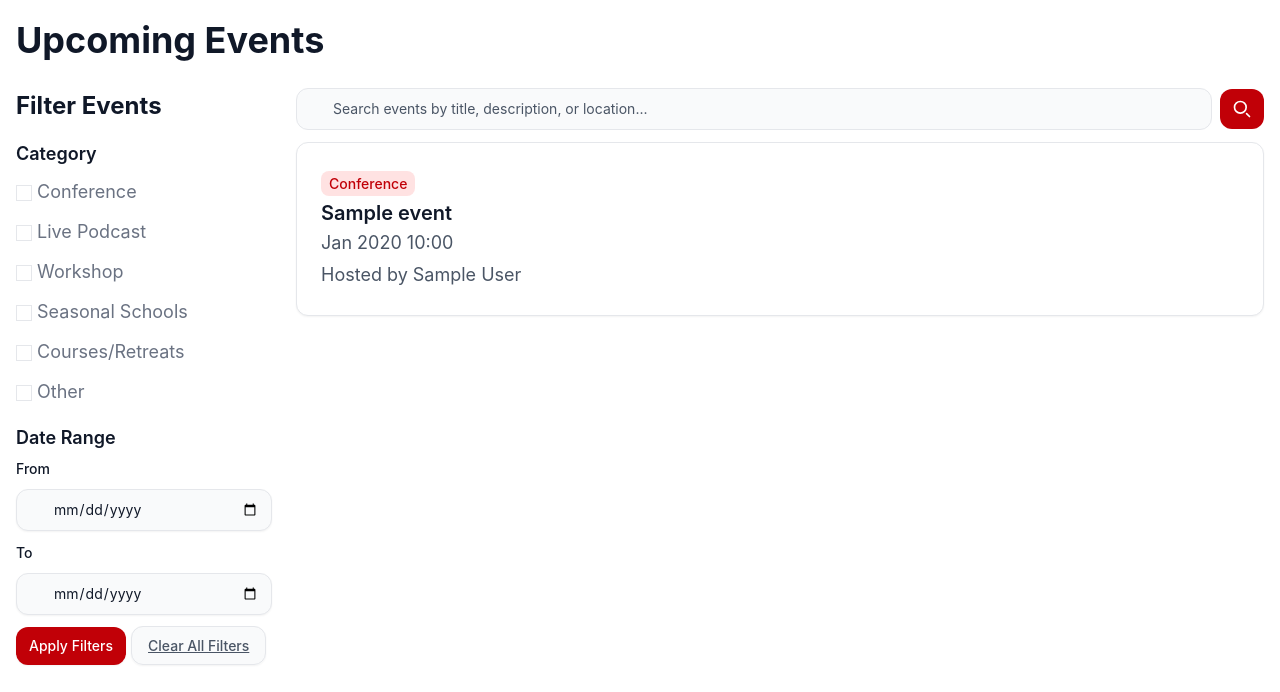
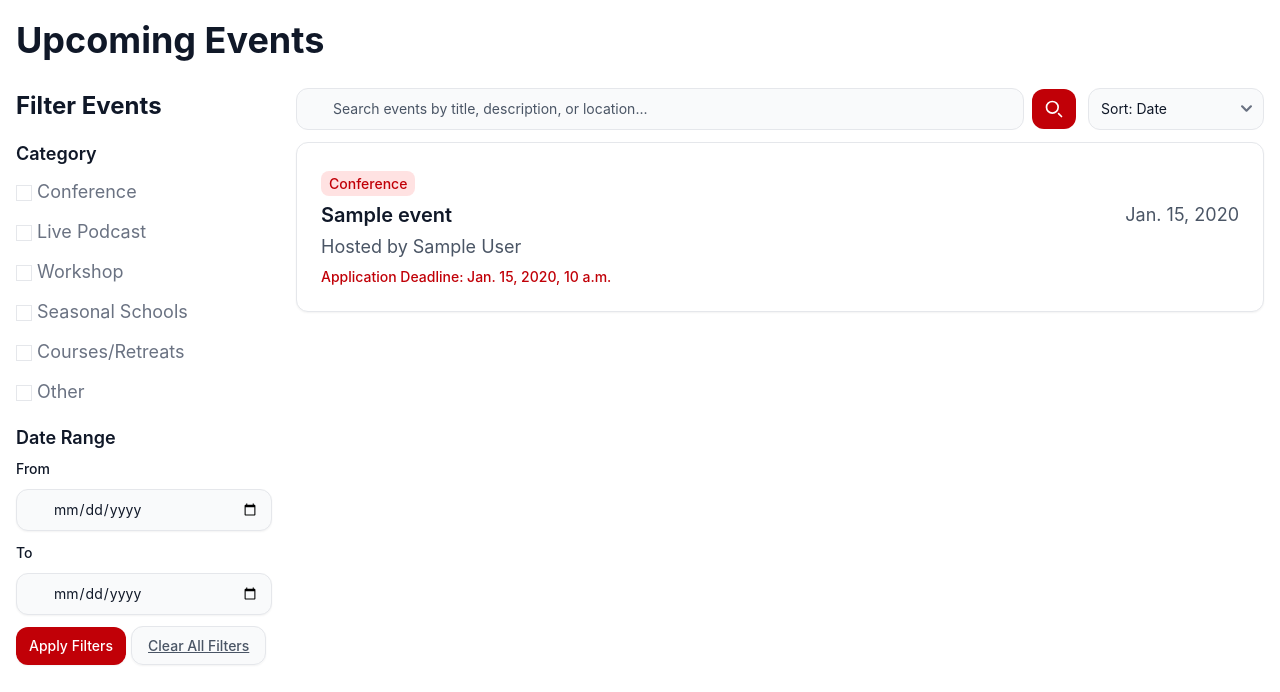
Before and after one commit to lmkmichelle/labor-hub-django, a Django app: page /events/ in a window 1280 px wide. Shown: the part 108-800 px from the top of the page. Run offline with Django 5.2, Linux system fonts and the light colour scheme; tables that the repository leaves empty hold one stand-in row (values such as "Sample post"); parts of the project's set-up code (start-up, migrations or seed data) failed here and were passed over; some libraries are stand-ins or nearby versions.

Commit message:
working events stuff

```diff
--- a/events/admin.py
+++ b/events/admin.py
@@ -4,19 +4,17 @@ from django.http import HttpResponseRedirect
 from django.urls import path, reverse
 from django.utils.html import format_html
 from django.utils import timezone
-
 from .models import Event
 
-
 class EventAdmin(admin.ModelAdmin):
-    list_display = ['title', 'date', 'location', 'category', 'host', 'status', 'account_actions']
+    list_display = ['title', 'date', 'deadline', 'location', 'category', 'host', 'status', 'account_actions']
     list_filter = ['status', 'category', 'created_at']
     search_fields = ['title', 'description', 'location', 'host__first_name', 'host__last_name']
     readonly_fields = ['account_actions', 'created_at', 'reviewed_at', 'reviewed_by']
 
     fieldsets = (
         ('Event Information', {
-            'fields': ('title', 'description', 'date', 'end_date', 'location', 'category', 'host')
+            'fields': ('title', 'description', 'date', 'end_date','deadline', 'location', 'category', 'host')
         }),
         ('Review Status', {
             'fields': ('status', 'account_actions', 'created_at', 'reviewed_at', 'reviewed_by')
--- a/events/models.py
+++ b/events/models.py
@@ -23,6 +23,7 @@ class Event(models.Model):
     description = models.TextField()
     date = models.DateTimeField()
     end_date = models.DateTimeField(null=True, blank=True)
+    deadline = models.DateTimeField(null=True, blank=True, help_text='Application deadline for this event')
     location = models.CharField(max_length=255)
     category = models.CharField(max_length=20, choices=CATEGORY_CHOICES, default='other')
     host = models.ForeignKey(
--- a/events/views.py
+++ b/events/views.py
@@ -45,7 +45,13 @@ class EventsListView(ListView):
         if end_date:
             queryset = queryset.filter(date__lte=end_date)
 
-        return queryset.order_by('date')
+        sort = self.request.GET.get('sort', '')
+        if sort == 'deadline':
+            queryset = queryset.filter(deadline__isnull=False).order_by('deadline')
+        else:
+            queryset = queryset.order_by('date')
+
+        return queryset
 
     def get_context_data(self, **kwargs):
         context = super().get_context_data(**kwargs)
@@ -54,6 +60,7 @@ class EventsListView(ListView):
         context['start_date'] = self.request.GET.get('start_date', '')
         context['end_date'] = self.request.GET.get('end_date', '')
         context['category_choices'] = Event.CATEGORY_CHOICES
+        context['sort'] = self.request.GET.get('sort', '')
         return context
 
 class EventsDetailView(DetailView):
--- a/templates/events/event_list.html
+++ b/templates/events/event_list.html
@@ -4,13 +4,11 @@
     <article class="format lg:format-lg max-w-none">
         <h2>Upcoming Events</h2>
         <div class="flex flex-row w-full gap-6">
-            <!-- Left Sidebar - Filters -->
             <div class="flex flex-col w-64 shrink-0">
                 <h3>Filter Events</h3>
                 <form method="GET" id="filterForm">
-                    <!-- Preserve search query -->
                     <input type="hidden" name="q" value="{{ query }}">
-                    <!-- Category Filter -->
+                    <input type="hidden" name="sort" value="{{ sort }}">
                     <div class="mb-4">
                         <h4>Category</h4>
                         {% for value, label in category_choices %}
@@ -59,10 +57,16 @@
                     </div>
                 </form>
             </div>
-            <!-- Right Side - Events List -->
             <div class="flex flex-col flex-1 min-w-0 w-full gap-3">
                 <div class="flex w-full min-w-0 items-center gap-3 not-format">
-                    <form method="GET" id="searchForm" class="flex flex-1 min-w-0 w-full items-center gap-2">
+                    <form method="GET"
+                          id="searchForm"
+                          class="flex flex-1 min-w-0 w-full items-center gap-2">
+                        {% for cat in selected_categories %}<input type="hidden" name="category" value="{{ cat }}">{% endfor %}
+                        {% if start_date %}<input type="hidden" name="start_date" value="{{ start_date }}">{% endif %}
+                        {% if end_date %}<input type="hidden" name="end_date" value="{{ end_date }}">{% endif %}
+                        {% if deadline %}<input type="hidden" name="deadline" value="{{ deadline }}">{% endif %}
+                        <input type="hidden" name="sort" value="{{ sort }}">
                         <label for="simple-search" class="sr-only">Search events</label>
                         <div class="relative flex-1 min-w-0 w-full">
                             <input type="text"
@@ -74,10 +78,33 @@
                         </div>
                         <button type="submit"
                                 class="inline-flex items-center justify-center rounded-base bg-red-700 px-3 py-2.5 text-sm font-medium text-white hover:bg-red-800 focus:outline-none focus:ring-4 focus:ring-red-600">
-                           <svg class="w-5 h-5" aria-hidden="true" xmlns="http://www.w3.org/2000/svg" width="24" height="24" fill="none" viewBox="0 0 24 24"><path stroke="currentColor" stroke-linecap="round" stroke-width="2" d="m21 21-3.5-3.5M17 10a7 7 0 1 1-14 0 7 7 0 0 1 14 0Z"/></svg>
+                            <svg class="w-5 h-5"
+                                 aria-hidden="true"
+                                 xmlns="http://www.w3.org/2000/svg"
+                                 width="24"
+                                 height="24"
+                                 fill="none"
+                                 viewBox="0 0 24 24">
+                                <path stroke="currentColor" stroke-linecap="round" stroke-width="2" d="m21 21-3.5-3.5M17 10a7 7 0 1 1-14 0 7 7 0 0 1 14 0Z" />
+                            </svg>
                         </svg>
                         <span class="sr-only">Search</span>
                     </button>
+                </form>
+                <!-- Sort control -->
+                <form method="GET" id="sortForm" class="flex items-center gap-2 shrink-0">
+                    {% for cat in selected_categories %}<input type="hidden" name="category" value="{{ cat }}">{% endfor %}
+                    {% if start_date %}<input type="hidden" name="start_date" value="{{ start_date }}">{% endif %}
+                    {% if end_date %}<input type="hidden" name="end_date" value="{{ end_date }}">{% endif %}
+                    {% if query %}<input type="hidden" name="q" value="{{ query }}">{% endif %}
+                    <label for="sortSelect" class="sr-only">Sort by</label>
+                    <select id="sortSelect"
+                            name="sort"
+                            onchange="this.form.submit()"
+                            class="rounded-base border border-default-medium bg-neutral-secondary-medium px-3 py-2.5 text-sm text-heading focus:border-brand focus:ring-brand">
+                        <option value="" {% if sort == '' %}selected{% endif %}>Sort: Date</option>
+                        <option value="deadline" {% if sort == 'deadline' %}selected{% endif %}>Sort: Nearest Deadline</option>
+                    </select>
                 </form>
                 {% if user.is_authenticated %}
                     <a href="{% url 'event-create' %}"
@@ -87,18 +114,24 @@
                 {% endif %}
             </div>
             {% if events %}
+                <div class="flex flex-col gap-3 w-full">
                     {% for event in events %}
                         <div class="not-format">
-                            <a href="#"
+                            <a href="{% url 'event-detail' event.id %}"
                                class="bg-neutral-primary-soft block w-full p-6 border border-default rounded-base shadow-xs hover:bg-neutral-secondary-medium">
                                 <span class="bg-red-100 text-red-700 text-sm font-medium px-2 py-1 rounded">{{ event.get_category_display }}</span>
+                                <div class="flex flex-row items-center justify-between gap-4">
                                     <h5 class="text-xl font-semibold text-heading">{{ event.title }}</h5>
-                                <p class="text-body">{{ event.date|date:"M Y H:i" }}</p>
+                                    <p class="text-body shrink-0">{{ event.date|date:"N j, Y" }}</p>
+                                </div>
                                 <p class="text-body">Hosted by {{ event.host.get_full_name }}</p>
+                                {% if event.deadline %}
+                                    <p class="text-sm text-red-700 font-medium mt-1">Application Deadline: {{ event.deadline|date:"N j, Y, P" }}</p>
+                                {% endif %}
                             </a>
                         </div>
+                    {% endfor %}
                 </div>
-                {% endfor %}
                 <!-- Pagination -->
                 {% if is_paginated %}
                     <div class="mt-4">
@@ -107,7 +140,7 @@
                                 {% if page_obj.has_previous %}
                                     <li class="page-item">
                                         <a class="page-link"
-                                           href="?q={{ query }}&{% for cat in selected_categories %}category={{ cat }}&{% endfor %}start_date={{ start_date }}&end_date={{ end_date }}&page={{ page_obj.previous_page_number }}">Previous</a>
+                                           href="?q={{ query }}&{% for cat in selected_categories %}category={{ cat }}&{% endfor %}start_date={{ start_date }}&end_date={{ end_date }}&sort={{ sort }}&page={{ page_obj.previous_page_number }}">Previous</a>
                                     </li>
                                 {% endif %}
                                 {% for num in page_obj.paginator.page_range %}
@@ -118,7 +151,7 @@
                                     {% elif num > page_obj.number|add:'-3' and num < page_obj.number|add:'3' %}
                                         <li class="page-item">
                                             <a class="page-link"
-                                               href="?q={{ query }}&{% for cat in selected_categories %}category={{ cat }}&{% endfor %}start_date={{ start_date }}&end_date={{ end_date }}&page={{ num }}">{{
+                                               href="?q={{ query }}&{% for cat in selected_categories %}category={{ cat }}&{% endfor %}start_date={{ start_date }}&end_date={{ end_date }}&sort={{ sort }}&page={{ num }}">{{
                                             num }}</a>
                                         </li>
                                     {% endif %}
@@ -126,7 +159,7 @@
                                 {% if page_obj.has_next %}
                                     <li class="page-item">
                                         <a class="page-link"
-                                           href="?q={{ query }}&{% for cat in selected_categories %}category={{ cat }}&{% endfor %}start_date={{ start_date }}&end_date={{ end_date }}&page={{ page_obj.next_page_number }}">Next</a>
+                                           href="?q={{ query }}&{% for cat in selected_categories %}category={{ cat }}&{% endfor %}start_date={{ start_date }}&end_date={{ end_date }}&sort={{ sort }}&page={{ page_obj.next_page_number }}">Next</a>
                                     </li>
                                 {% endif %}
                             </ul>
@@ -135,12 +168,8 @@
                 {% endif %}
             {% else %}
                 <div class="text-center">
-                    <i class="mdi mdi-calendar-blank" style="font-size: 4rem; color: #ccc;"></i>
                     <h5 class="mt-3">No Events Found</h5>
                     <p class="text-muted">There are no upcoming events matching your criteria.</p>
-                    <!--            {% if user.is_authenticated %}-->
-                    <!--            <a href="{% url 'event-create' %}" class="btn btn-primary mt-2">Post an Event</a>-->
-                    <!--            {% endif %}-->
                 </div>
             {% endif %}
         </div>
--- a/templates/partials/_list_display.html
+++ b/templates/partials/_list_display.html
@@ -7,7 +7,6 @@
        style="margin-bottom: 0; padding: 1rem 1rem;"
        aria-current="true">
 
-        <!-- Header row with title and optional status/date -->
         <div class="d-flex w-100 justify-content-between align-items-start">
             <h6 class="list-title mb-2">{{ item.title }}</h6>
             {% if item.badge %}
```
Also changed, not shown: events/forms.py (+40 -1 lines), templates/events/event_detail.html (+32 -42 lines), templates/events/event_form.html (+12 -0 lines), events/migrations/0004_event_deadline.py (added). Lines whose indentation alone changed are shown as unchanged.
